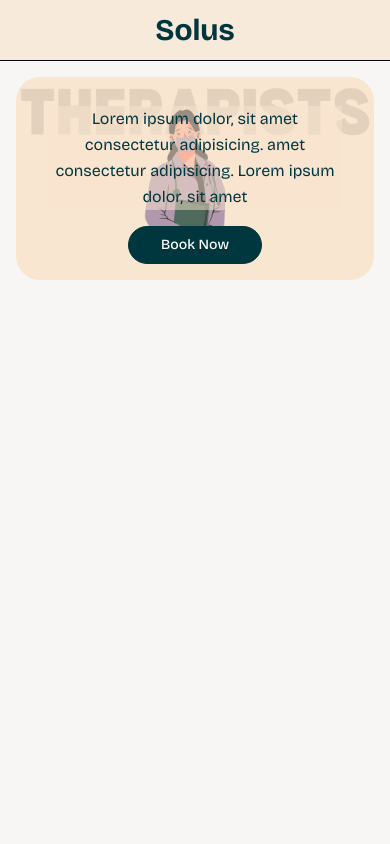
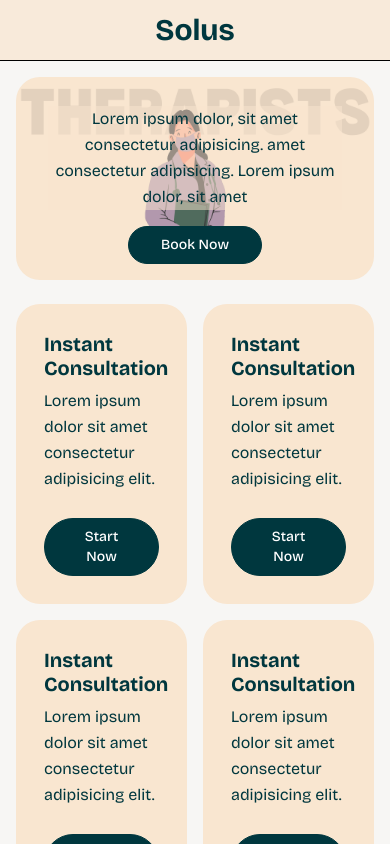
Before and after one commit to sazidhayatkhan/solus, a Next.js app: page /therapists in a window 390 px wide. Shown: the top 844 px of the page. Built offline with nearby package versions, Linux system fonts and the light colour scheme.

Commit message:
fixed mobile view

```diff
--- a/src/views/page-therapists/SectionOne.tsx
+++ b/src/views/page-therapists/SectionOne.tsx
@@ -1,26 +1,35 @@
-import Button from '@/components/ui/Button'
-import React from 'react'
+import Button from "@/components/ui/Button";
+import React from "react";
+import Card from "./components/ui/Card/Card";
 
-type Props = {}
+type Props = {};
 
 const SectionOne = (props: Props) => {
   return (
-    <div className='mx-4 md:mx-0 mt-4 md:mt-0'>
+    <div className="px-4 md:px-0 _container">
+      <div className="mt-4 md:mt-0">
         <div
-  className="_container relative w-full h-[24vh] md:h-[400px] bg-cover bg-top bg-no-repeat rounded-3xl md:rounded-[40px]"
+          className="w-full h-[24vh] md:h-[400px] bg-cover bg-top bg-no-repeat rounded-3xl md:rounded-[40px] relative"
           style={{ backgroundImage: "url('/images/therapists.png')" }}
         >
           <div className="absolute bottom-4 left-0 right-0 px-4 md:px-8 flex flex-col md:flex-row justify-between items-center">
             <p className="paragraph-base max-w-[90%] md:max-w-[30%] text-center md:text-start mb-4 md:mb-0 bg-secondary/50">
-      Lorem ipsum dolor, sit amet consectetur adipisicing. amet consectetur adipisicing. Lorem ipsum dolor, sit amet
+              Lorem ipsum dolor, sit amet consectetur adipisicing. amet
+              consectetur adipisicing. Lorem ipsum dolor, sit amet
             </p>
             <Button>Book Now</Button>
           </div>
         </div>
+      </div>
+      <div className="mt-6">
+        <div className="grid grid-cols-2 md:grid-cols-4 gap-4">
+          {[1, 2, 3, 4].map((item, index) => (
+            <Card key={index} />
+          ))}
+        </div>
+      </div>
+    </div>
+  );
+};
 
-    </div>
-
-  )
-}
-
-export default SectionOne
+export default SectionOne;
--- /dev/null
+++ b/src/views/page-therapists/SectionTwo.tsx
@@ -0,0 +1,11 @@
+import React from 'react'
+
+type Props = {}
+
+const SectionTwo = (props: Props) => {
+  return (
+    <p>test</p>
+  )
+}
+
+export default SectionTwo
--- /dev/null
+++ b/src/views/page-therapists/components/ui/Card/Card.tsx
@@ -0,0 +1,24 @@
+import Button from "@/components/ui/Button";
+import React from "react";
+
+type Props = {};
+
+const Card = (props: Props) => {
+  return (
+    <div className="rounded-3xl p-7 h-[300px] flex flex-col justify-between bg-secondary">
+      <div>
+        <p className="text-primary leading-6 md:leading-9 text-xl md:text-3xl font-bold">
+          Instant Consultation
+        </p>
+        <p className="paragraph-base mt-2 md:mt-0">
+          Lorem ipsum dolor sit amet consectetur adipisicing elit.
+        </p>
+      </div>
+      <div>
+        <Button>Start Now</Button>
+      </div>
+    </div>
+  );
+};
+
+export default Card;
--- a/src/views/page-therapists/index.tsx
+++ b/src/views/page-therapists/index.tsx
@@ -1,12 +1,14 @@
 import React from 'react'
 import SectionOne from './SectionOne'
+import SectionTwo from './SectionTwo'
 
 type Props = {}
 
 const TherapistsUI = (props: Props) => {
   return (
-    <div>
+    <div className='space-y-16 md:space-y-20'>
       <SectionOne/>
+      <SectionTwo/>
     </div>
   )
 }
```
Lines whose indentation alone changed are shown as unchanged.
